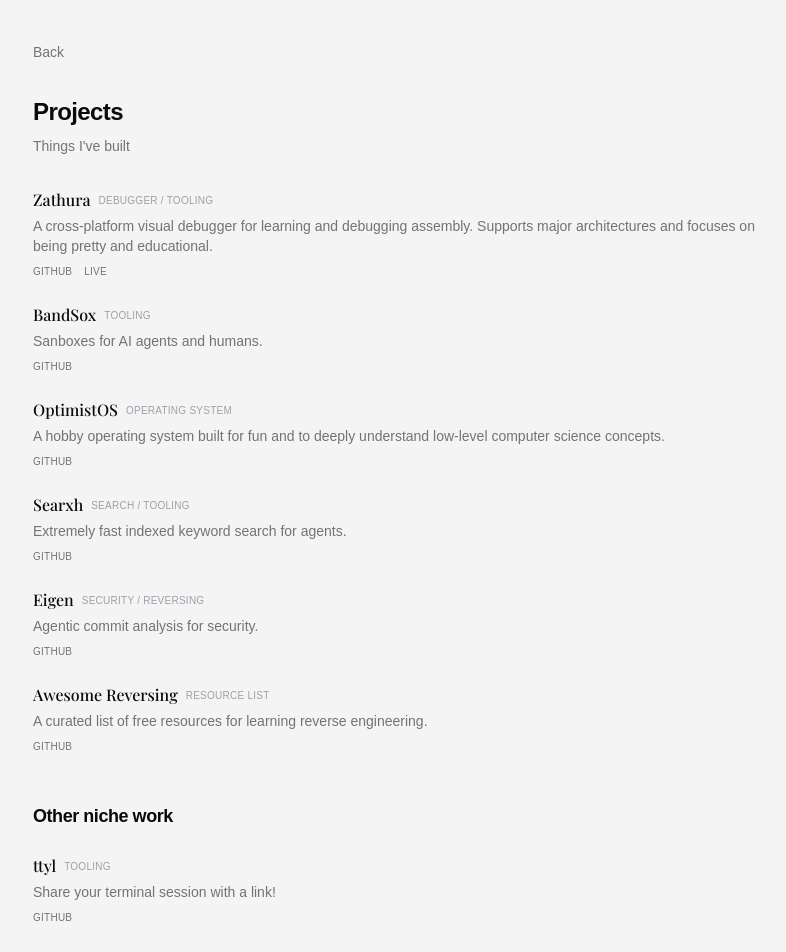
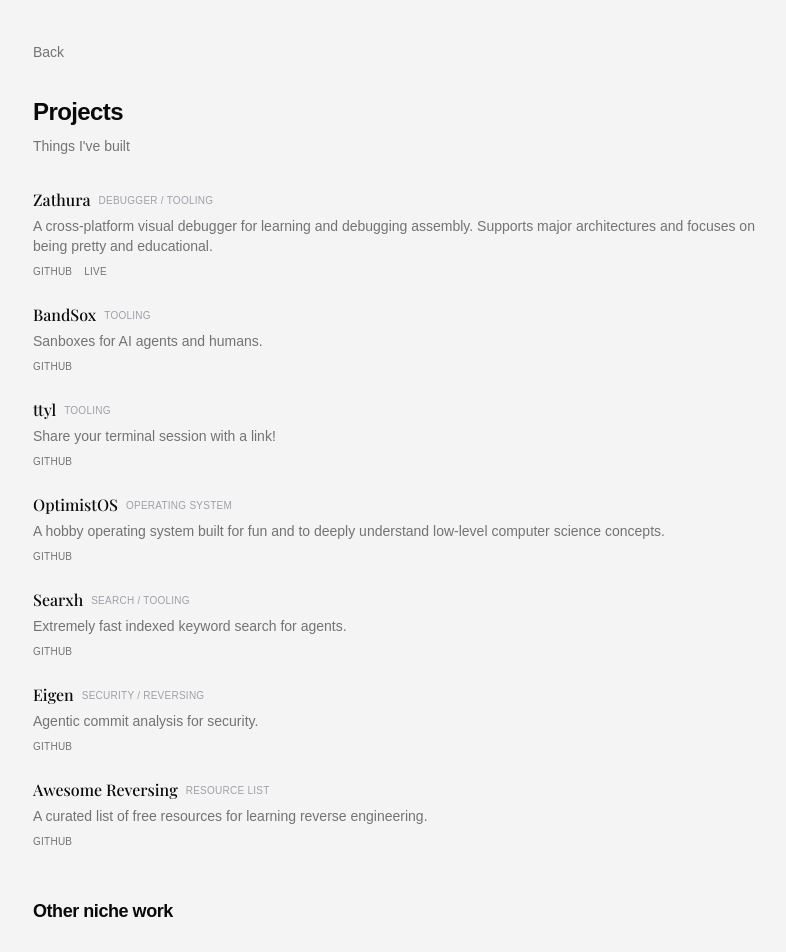
Before and after one commit to HACKE-RC/rcx86-cf, a Next.js app: page /projects in a window 1280 px wide. Shown: the top 952 px of the page, without its empty margins (239-1025 px from the left). Built offline with nearby package versions, Linux system fonts and the light colour scheme; a web font is replaced by a local one.

Commit message:
Show ttyl in main projects list but not homepage

```diff
--- a/src/components/home/projects.tsx
+++ b/src/components/home/projects.tsx
@@ -23,7 +23,7 @@ const RepoStars = ({ url }: { url: string }) => {
   );
 };
 const Project = () => {
-  const visible = projects;
+  const visible = projects.filter((p) => p.name !== "ttyl");
 
   return (
     <div className="relative w-full py-6 pt-10 ">
--- a/src/data/projects.ts
+++ b/src/data/projects.ts
@@ -20,6 +20,12 @@ export const projects: ProjectItem[] = [
     description: "Sanboxes for AI agents and humans.",
     category: "Tooling",
     git: "https://github.com/hacke-rc/bandsox",
+  },
+  {
+    name: "ttyl",
+    description: "Share your terminal session with a link!",
+    category: "Tooling",
+    git: "https://github.com/HACKE-RC/ttyl",
   },
   {
     name: "OptimistOS",
@@ -50,12 +56,6 @@ export const projects: ProjectItem[] = [
 ];
 
 export const olderProjects: ProjectItem[] = [
-  {
-    name: "ttyl",
-    description: "Share your terminal session with a link!",
-    category: "Tooling",
-    git: "https://github.com/HACKE-RC/ttyl",
-  },
   {
     name: "ctrl",
     description: "Android app which turns your phone into an MCP server.",
```
